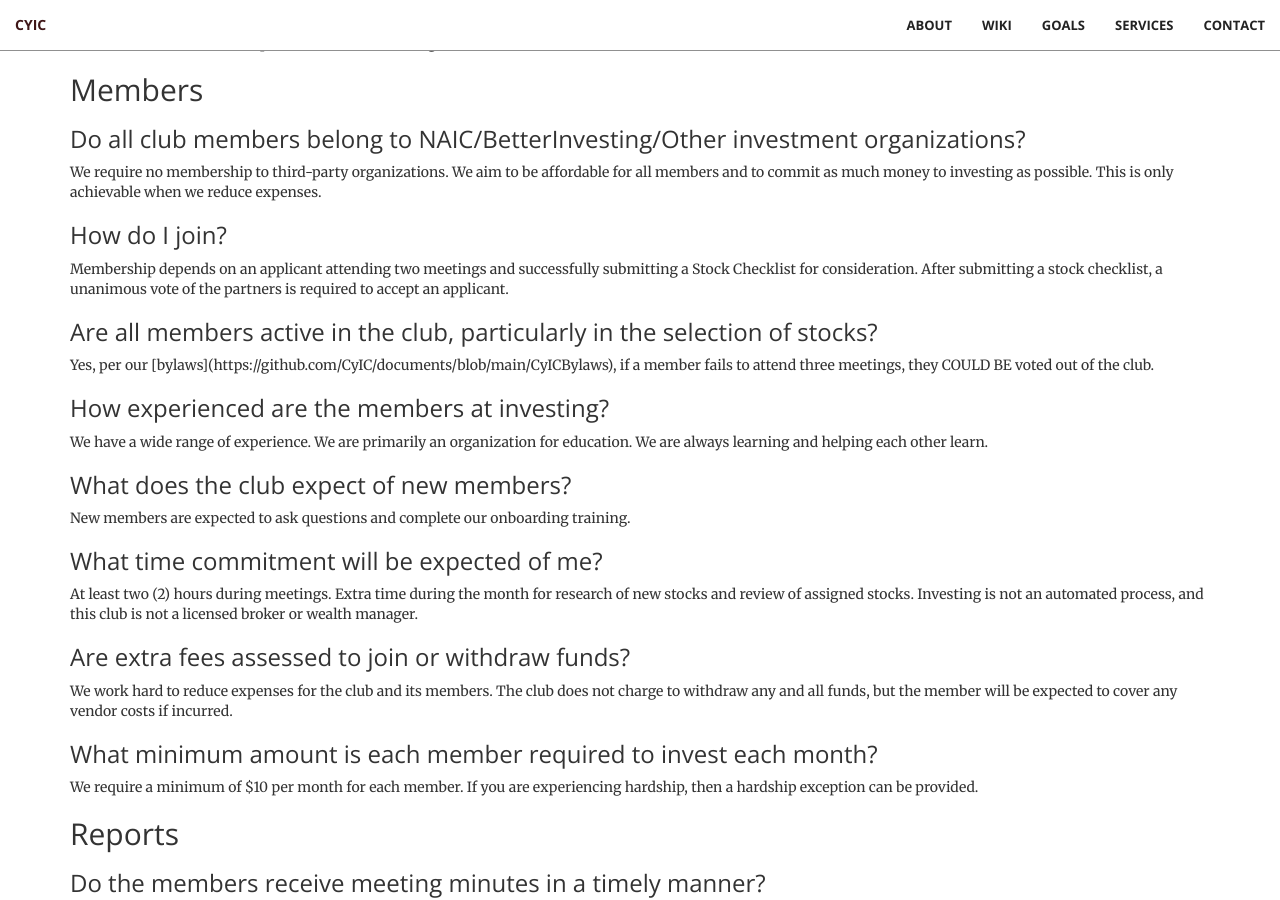
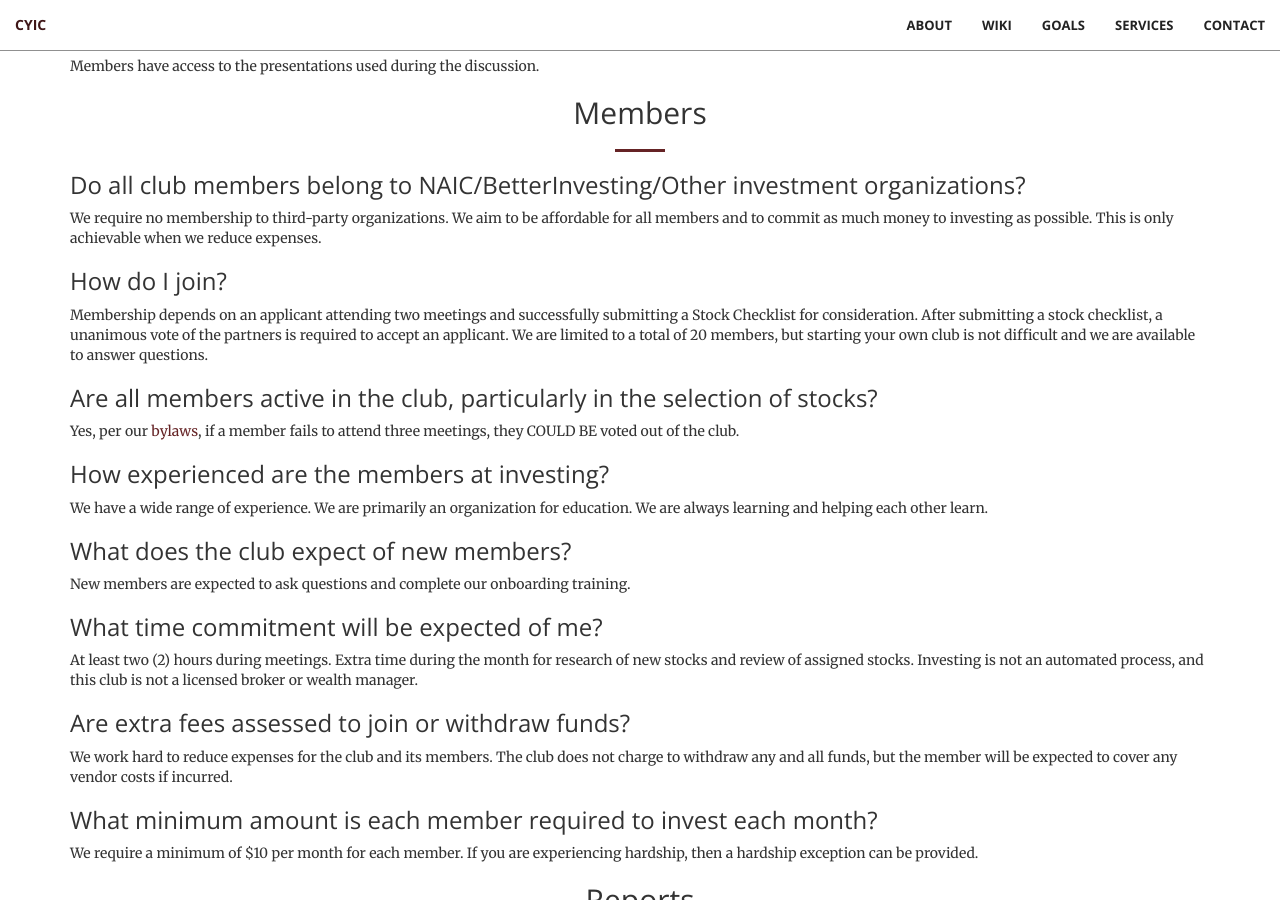
Before and after one commit to CyIC/cyic_web, a Jekyll site: the page built from faq.html, in a window 1280 px wide and 900 px high, scrolled down 1407 px. Built offline with Jekyll 4.4.1, drawn with Linux system fonts in a browser that asks for light colours; some of the changed text lies outside the part shown.

Commit message:
Fix formattingin FAQ

```diff
--- a/faq.html
+++ b/faq.html
@@ -2,7 +2,9 @@
 layout: article
 title: Frequently Asked Questions
 ---
-<h2>Meetings</h2>
+<div id="faq">
+<h2 style="text-align:center;">Meetings</h2>
+<hr>
 <h3>How often are meetings held?</h3>
 We aim to meet every month on the second Friday of every month. Meetings can be postponed or moved depending on attendance.
 
@@ -15,38 +17,47 @@ Not so much. We are working on it.
 <h3>Does the club maintain a written record of the reasons for stock transactions?</h3>
 Members have access to the presentations used during the discussion.
 
-<h2>Members</h2>
+<h2 style="text-align:center;">Members</h2>
+<hr>
 <h3>Do all club members belong to NAIC/BetterInvesting/Other investment organizations?</h3>
-We require no membership to third-party organizations. We aim to be affordable for all members and to commit as much money to investing as possible. This is only achievable when we reduce expenses.
+We require no membership to third-party organizations. We aim to be affordable for all members and to commit as much
+money to investing as possible. This is only achievable when we reduce expenses.
 
 <h3>How do I join?</h3>
 Membership depends on an applicant attending two meetings and successfully submitting a Stock Checklist for
 consideration. After submitting a stock checklist, a unanimous vote of the partners is required to accept an applicant.
+We are limited to a total of 20 members, but starting your own club is not difficult and we are available to answer
+questions.
 
 <h3>Are all members active in the club, particularly in the selection of stocks?</h3>
-Yes, per our [bylaws](https://github.com/CyIC/documents/blob/main/CyICBylaws), if a member fails to attend three meetings, they COULD BE voted out of the club.
+Yes, per our <a href="https://github.com/CyIC/documents/blob/main/CyICBylaws">bylaws</a>, if a member fails to attend
+three meetings, they COULD BE voted out of the club.
 
 <h3>How experienced are the members at investing?</h3>
-We have a wide range of experience. We are primarily an organization for education. We are always learning and helping each other learn.
+We have a wide range of experience. We are primarily an organization for education. We are always learning and helping
+each other learn.
 
 <h3>What does the club expect of new members?</h3>
 New members are expected to ask questions and complete our onboarding training.
 
 <h3>What time commitment will be expected of me?</h3>
-At least two (2) hours during meetings. Extra time during the month for research of new stocks and review of assigned stocks. Investing is not an automated process, and this club is not a licensed broker or wealth manager.
+At least two (2) hours during meetings. Extra time during the month for research of new stocks and review of assigned
+stocks. Investing is not an automated process, and this club is not a licensed broker or wealth manager.
 
 <h3>Are extra fees assessed to join or withdraw funds?</h3>
-We work hard to reduce expenses for the club and its members. The club does not charge to withdraw any and all funds, but the member will be expected to cover any vendor costs if incurred.
+We work hard to reduce expenses for the club and its members. The club does not charge to withdraw any and all funds,
+but the member will be expected to cover any vendor costs if incurred.
 
 <h3>What minimum amount is each member required to invest each month?</h3>
 We require a minimum of $10 per month for each member. If you are experiencing hardship, then a hardship exception can be provided.
 
-<h2>Reports</h2>
+<h2 style="text-align:center;">Reports</h2>
+<hr>
 <h3>Do the members receive meeting minutes in a timely manner?</h3>
 All our documents and meeting minutes are provided in near-real-time through our team site.
 
 <h3>Have I received a copy of the partnership agreement and operating agreement to review before I decide to join? Is it current and signed by all members?</h3>
-You can have [them now](https://github.com/CyIC/documents).
+You can have <a href="https://github.com/CyIC/documents">them now</a>.
 
 <h3>Do the members have access to monthly valuation statements and member status reports?</h3>
 This is delivered before the meeting to members and archived for all members to review and audit.
@@ -60,17 +71,20 @@ We operate as transparently as possible, and the club financials are delivered m
 <h3>Does the club use a unit valuation accounting system to track member units?</h3>
 Yes, and unit valuation and member ownership are provided monthly.
 
-<h2>Stock Presentations & Purchases/Sales</h2>
+<h2 style="text-align:center;">Stock Presentations & Purchases/Sales</h2>
+<hr>
 <h3>Is this club subject to SEC regulations?</h3>
 SEC has <a href="https://www.sec.gov/reportspubs/investor-publications/investor-pubs-invclub">specific rules</a> for
 investment clubs. Because of these rules, we are not open to the public for investment, and members need to be active
 in evaluating and voting on proposed securities.
 
 <h3> How does the club make its investment decisions? Does the club use a weighted or equal-share voting system?</h3>
-Our [bylaws](https://github.com/CyIC/documents/blob/main/CyICBylaws) outline the voting process, but the default is equal-share voting.
+Our <a href="https://github.com/CyIC/documents/blob/main/CyICBylaws">bylaws</a> outline the voting process, but the
+default is equal-share voting.
 
 <h3>Does the club have a stock selection methodology?</h3>
-We look for growth stocks that can provide 14.9% compounded annual appreciation. We have a default worksheet that you will be trained on as a new member. Otherwise, it is about making the arguement tot he members.
+We look for growth stocks that can provide 14.9% compounded annual appreciation. We have a default worksheet that you
+will be trained on as a new member. Otherwise, it is about making the arguement to the members.
 
 <h3>Is background material distributed to members when a new stock purchase is proposed?</h3>
 The worksheet needs to be completed and submitted before the meeting.
@@ -81,7 +95,8 @@ As this is an educational organization, sometimes the presenters are prepared, a
 <h3>Does the club diversify its purchases by size and by industry?</h3>
 Diversification is one of our criteria when assessing new stocks. The club aims to diversify by company size and by sector and industry, as laid out in our Investment Policy Statement.
 
-<h2>Education</h2>
+<h2 style="text-align:center;">Education</h2>
+<hr>
 <h3>How does the club ensure continuing investment education?</h3>
 Yes, we are continuously developing an education plan and ourselves.
 
@@ -91,6 +106,9 @@ We take our members through the basics of business, stocks, and the stock market
 <h3>Is there a mentoring program or some other way to welcome new members into the club?</h3>
 This is something that we are currently building.
 
-<h2>Officers</h2>
+<h2 style="text-align:center;">Officers</h2>
+<hr>
 <h3>Does the club change officers regularly according to its operating procedures?</h3>
-Yes, we vote on new officers during the Annual Meeting as per our [bylaws](https://github.com/CyIC/documents/blob/main/CyICBylaws).
+Yes, we vote on new officers during the Annual Meeting as per our
+<a href="https://github.com/CyIC/documents/blob/main/CyICBylaws">bylaws</a>.
+</div>
```
